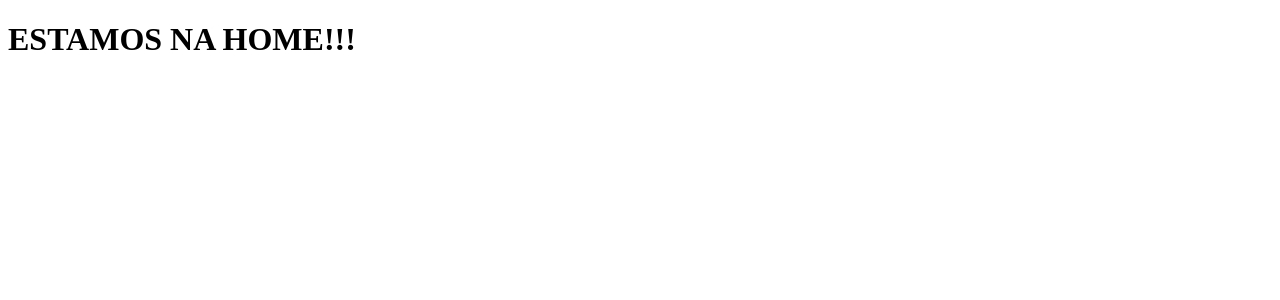
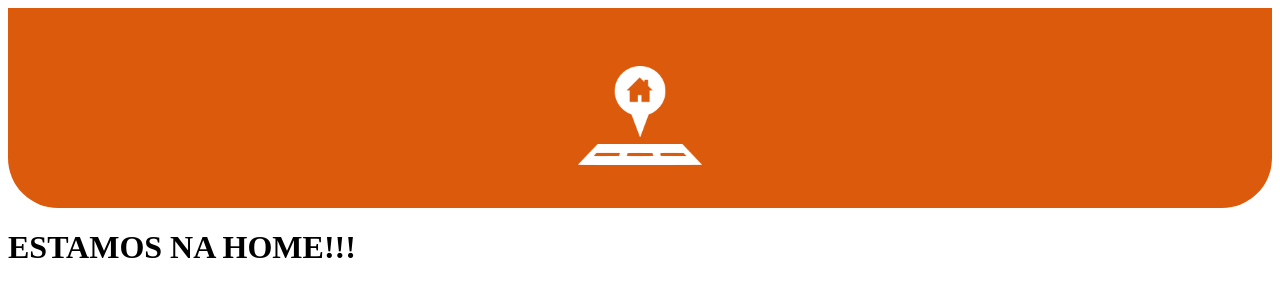
Before and after one commit to cadulucas1/CRUDCAT, a PHP site: page / in a window 1280 px wide. Shown: the top 300 px of the page. Run offline with PHP 8.4, Linux system fonts and the light colour scheme.

Commit message:
feat(header): header para telas do menu (navbar), finalizada para componentizar

```diff
--- a/app/views/geral/home.php
+++ b/app/views/geral/home.php
@@ -1,15 +1,26 @@
 <!DOCTYPE html>
 <html lang="en">
+
 <head>
   <?php
-    $css = [];
+  $css = ['/css/header.css'];
   require_once('./utils/head.php')
   ?>
   <meta charset="UTF-8">
   <meta name="viewport" content="width=device-width, initial-scale=1.0">
   <title>Document</title>
 </head>
+
 <body>
+
+  <header class="header-container">
+    <div class="header-content">
+      <img src="public/images/logo.png" alt="MiniComunica" class="header-logo">
+    </div>
+  </header>
+
   <h1>ESTAMOS NA HOME!!!</h1>
+
 </body>
+
 </html>
--- /dev/null
+++ b/public/css/header.css
@@ -0,0 +1,30 @@
+.body {
+  margin: 0;
+  padding: 0;
+}
+
+.header-container {
+  background-color: #DC5A0C;
+  width: 100%;
+  height: 200px;
+  position: relative;
+  border-bottom-left-radius: 50px;
+  border-bottom-right-radius: 50px;
+  display: flex;
+  justify-content: center;
+  align-items: center;
+  overflow: hidden;
+}
+
+.header-content {
+  text-align: center;
+  position: relative;
+  top: 10px;
+}
+
+.header-logo {
+  width: 35%;
+  height: auto;
+  display: block;
+  margin: 0 auto 5px auto;
+}
```
Also changed, not shown: public/images/logo.png (added). Lines whose indentation alone changed are shown as unchanged.
